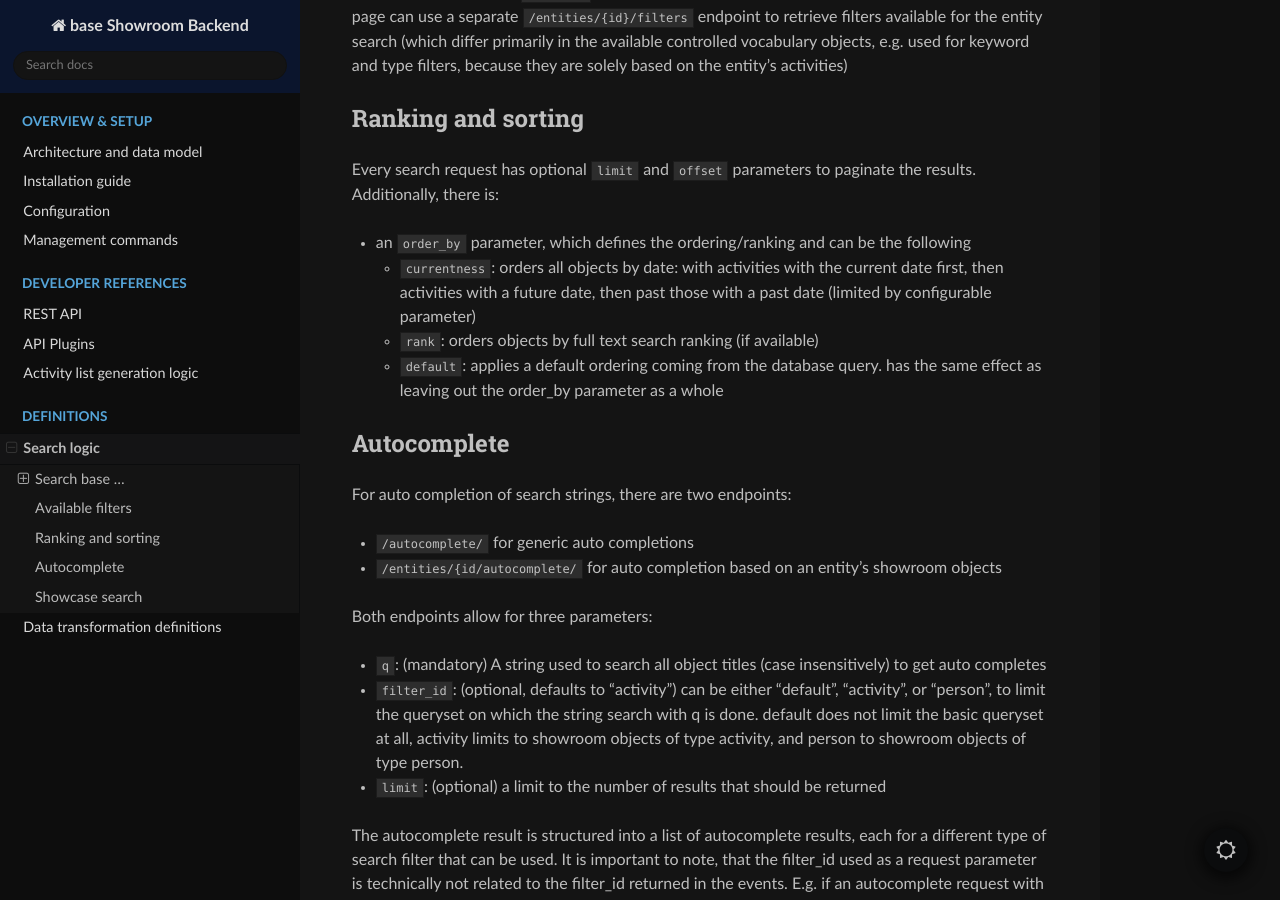
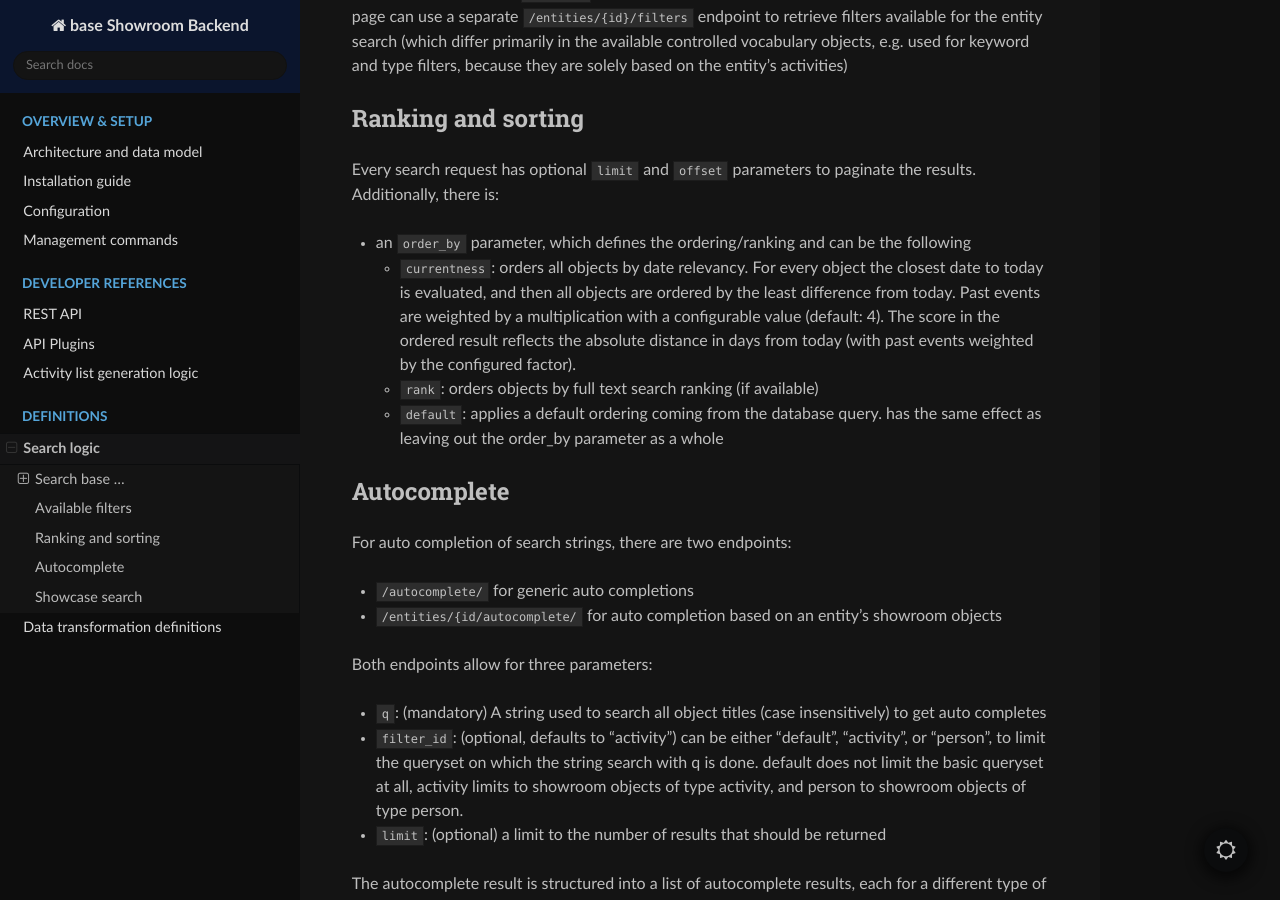
Before and after one commit to base-angewandte/showroom-backend, a Sphinx documentation site: the page built from docs/source/search_logic.md, in a window 1280 px wide and 900 px high, scrolled down 2187 px. Built offline with Sphinx 7.4.7 and the Read the Docs theme 2.0.0, drawn with Linux system fonts in a browser that asks for light colours.

Commit message:
chore: update docs for currentness ordering

```diff
--- a/docs/source/search_logic.md
+++ b/docs/source/search_logic.md
@@ -96,16 +96,18 @@ retrieve filters available for the entity search (which differ primarily in the
 available controlled vocabulary objects, e.g. used for keyword and type filters, because
 they are solely based on the entity's activities)
 
-
+(ranking_and_sorting)=
 ## Ranking and sorting
 
 Every search request has optional `limit` and `offset` parameters to paginate the
 results. Additionally, there is:
 
 - an `order_by` parameter, which defines the ordering/ranking and can be the following
-  - `currentness`: orders all objects by date: with activities with the current date
-    first, then activities with a future date, then past those with a past date
-    (limited by configurable parameter)
+  - `currentness`: orders all objects by date relevancy. For every object the closest
+    date to today is evaluated, and then all objects are ordered by the least difference
+    from today. Past events are weighted by a multiplication with a configurable value
+    (default: 4). The score in the ordered result reflects the absolute distance in days
+    from today (with past events weighted by the configured factor).
   - `rank`: orders objects by full text search ranking (if available)
   - `default`: applies a default ordering coming from the database query. has the same
     effect as leaving out the order_by parameter as a whole
```
Also changed, not shown: docs/source/configuration.md (+5 -0 lines).
